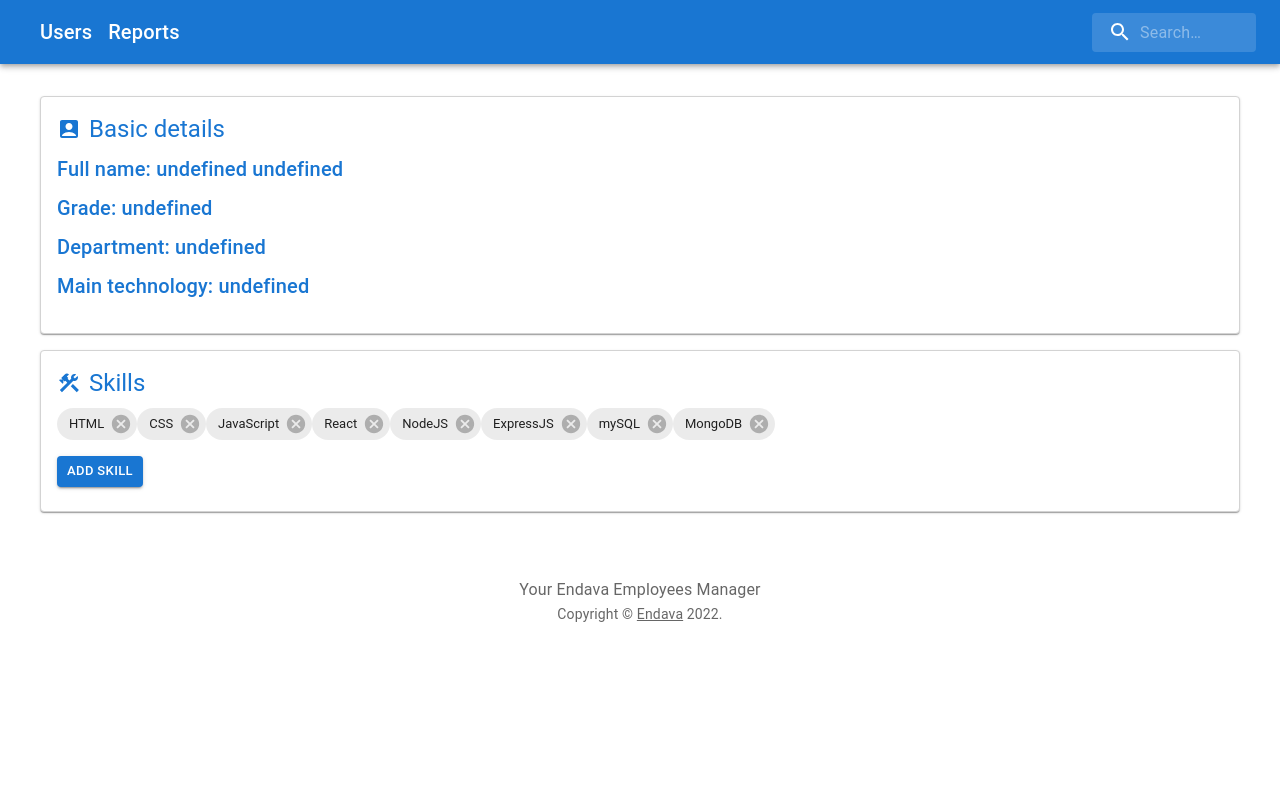
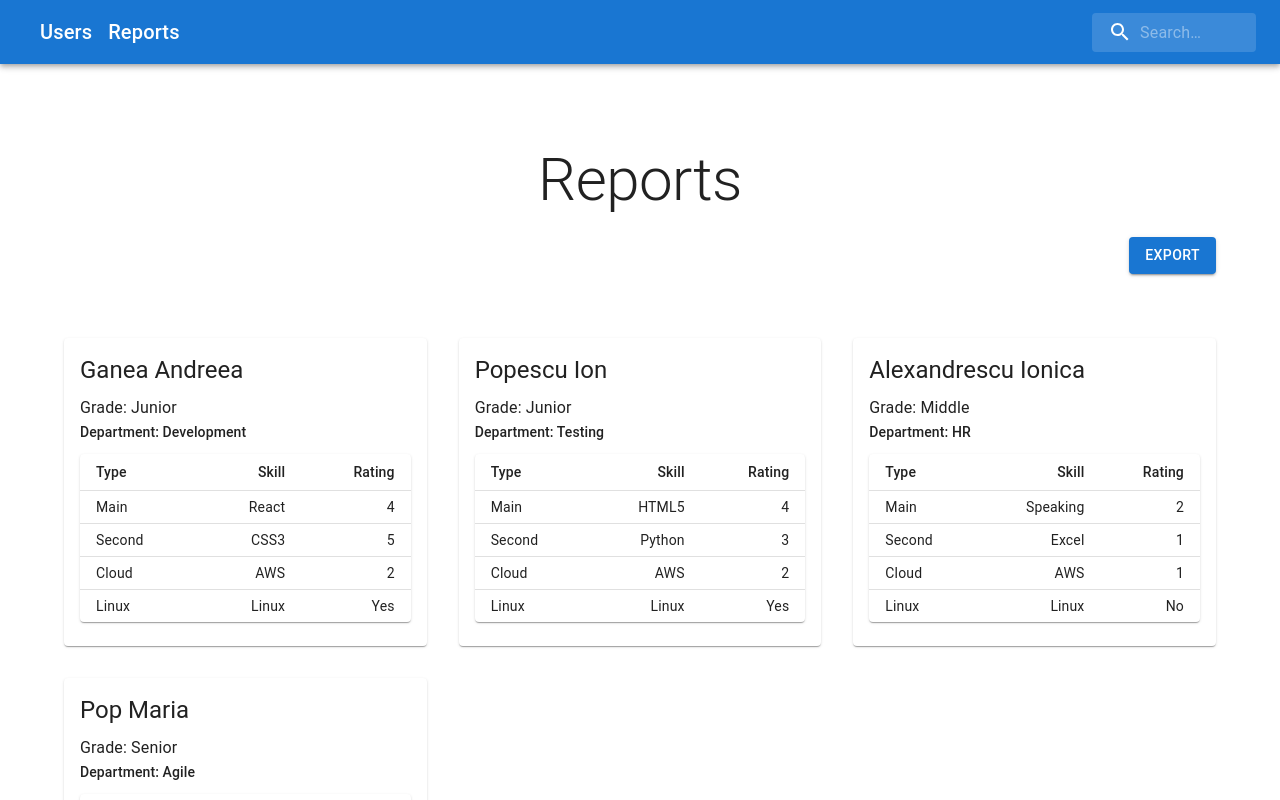
Before and after one commit to Aleku99/employee-manager, a React (Create React App) app: page / in a window 1280 px wide. Shown: the top 800 px of the page. Built offline with nearby package versions, Linux system fonts and the light colour scheme.

Commit message:
Updated Reports Page
- Created table cells for the skills
- Created "Export" button for exporting data to Excel

```diff
--- a/package.json
+++ b/package.json
@@ -10,12 +10,12 @@
     "@mui/icons-material": "^5.8.4",
     "@mui/material": "^5.9.2",
     "@testing-library/jest-dom": "^5.16.4",
-    "@testing-library/react": "^13.3.0",
     "@testing-library/user-event": "^13.5.0",
     "react": "17.0.0",
     "react-dom": "17.0.0",
     "react-scripts": "5.0.1",
-    "web-vitals": "^2.1.4"
+    "web-vitals": "^2.1.4",
+    "xlsx": "^0.18.5"
   },
   "scripts": {
     "start": "react-scripts start",
--- a/src/App.js
+++ b/src/App.js
@@ -10,7 +10,7 @@ function App() {
   return (
     <>
       <NavBar />
-      <UserSkills />
+      <ReportScreen />
       <MainFooter title="Your Endava Employees Manager" />
     </>
   );
--- /dev/null
+++ b/src/components/ExportData/ExportData.jsx
@@ -0,0 +1,50 @@
+import React from "react";
+import Container from "@mui/material/Container";
+import { Button } from "@mui/material";
+import * as XLSX from "xlsx";
+
+function ExportData(props) {
+  const { cards } = props;
+  console.log(cards);
+  let excelArray = [];
+  for (let i = 0; i < cards.length; i++) {
+    excelArray.push({
+      Id: cards[i].userId,
+      Name: cards[i].name,
+      Surname: cards[i].surname,
+      Grade: cards[i].grade,
+      Department: cards[i].department,
+      "Main Technology": cards[i].mainTechnology.technologyName,
+      "Main Rating": cards[i].mainTechnology.rating,
+      "Secondary Technology": cards[i].secondaryTechnology.technologyName,
+      "Secondary Rating": cards[i].secondaryTechnology.rating,
+      "Cloud Knowledge": cards[i].cloudKnowledge.technologyName,
+      "Cloud Rating": cards[i].cloudKnowledge.rating,
+      "Linux Knowledge": cards[i].linuxKnowledge.technologyName,
+      "Linux Rating": cards[i].linuxKnowledge.value ? "Yes" : "No",
+    });
+  }
+  const handleExport = () => {
+    let wb = XLSX.utils.book_new();
+    let ws = XLSX.utils.json_to_sheet(excelArray);
+    console.log(ws);
+    XLSX.utils.book_append_sheet(wb, ws, "MySheet1");
+    XLSX.writeFile(wb, "MyExcel.xlsx");
+  };
+  return (
+    <>
+      <Container
+        sx={{
+          display: "flex",
+          justifyContent: "flex-end",
+        }}
+      >
+        <Button variant="contained" onClick={handleExport}>
+          Export
+        </Button>
+      </Container>
+    </>
+  );
+}
+
+export default ExportData;
--- /dev/null
+++ b/src/components/Table/Table.jsx
@@ -0,0 +1,68 @@
+import React from "react";
+import Table from "@mui/material/Table";
+import TableBody from "@mui/material/TableBody";
+import TableCell from "@mui/material/TableCell";
+import TableContainer from "@mui/material/TableContainer";
+import TableHead from "@mui/material/TableHead";
+import TableRow from "@mui/material/TableRow";
+import Paper from "@mui/material/Paper";
+import TableRows from "../../components/TableRows/TableRows";
+
+function ReportsTable(props) {
+  // console.log("Table: ", props.cardProp);
+  const card = props.cardProp;
+  return (
+    <>
+      <TableContainer component={Paper}>
+        <Table sx={{ minWidth: 150 }} size="small" aria-label="Reports table">
+          <TableHead>
+            <TableRow>
+              <TableCell>Type</TableCell>
+              <TableCell align="right">Skill</TableCell>
+              <TableCell align="right">Rating</TableCell>
+            </TableRow>
+          </TableHead>
+          <TableBody>
+            <TableRows
+              card={[
+                "Main",
+                card.userId + 0,
+                card.mainTechnology.technologyName,
+                card.mainTechnology.rating,
+              ]}
+            />
+
+            <TableRows
+              card={[
+                "Second",
+                card.userId + 1,
+                card.secondaryTechnology.technologyName,
+                card.secondaryTechnology.rating,
+              ]}
+            />
+
+            <TableRows
+              card={[
+                "Cloud",
+                card.userId + 2,
+                card.cloudKnowledge.technologyName,
+                card.cloudKnowledge.rating,
+              ]}
+            />
+
+            <TableRows
+              card={[
+                "Linux",
+                card.userId + 3,
+                card.linuxKnowledge.technologyName,
+                card.linuxKnowledge.value ? "Yes" : "No",
+              ]}
+            />
+          </TableBody>
+        </Table>
+      </TableContainer>
+    </>
+  );
+}
+
+export default ReportsTable;
--- /dev/null
+++ b/src/components/TableRows/TableRows.jsx
@@ -0,0 +1,28 @@
+import React from "react";
+import TableCell from "@mui/material/TableCell";
+import TableRow from "@mui/material/TableRow";
+
+const TableRows = (props) => {
+  // console.log("TableRows: ", props.card);
+  const card = props.card;
+  return (
+    <>
+      <TableRow
+        key={card[1]}
+        sx={{
+          "&:last-child td, &:last-child th": {
+            border: 0,
+          },
+        }}
+      >
+        <TableCell component="th" scope="row">
+          {card[0]}
+        </TableCell>
+        <TableCell align="right">{card[2]}</TableCell>
+        <TableCell align="right">{card[3]}</TableCell>
+      </TableRow>
+    </>
+  );
+};
+
+export default TableRows;
--- a/src/pages/ReportScreen/ReportScreen.jsx
+++ b/src/pages/ReportScreen/ReportScreen.jsx
@@ -3,27 +3,19 @@ import Card from "@mui/material/Card";
 import CardContent from "@mui/material/CardContent";
 import CssBaseline from "@mui/material/CssBaseline";
 import Grid from "@mui/material/Grid";
-import Stack from "@mui/material/Stack";
-import Box from "@mui/material/Box";
 import Typography from "@mui/material/Typography";
 import Container from "@mui/material/Container";
 import { createTheme, ThemeProvider } from "@mui/material/styles";
-import Table from "@mui/material/Table";
-import TableBody from "@mui/material/TableBody";
-import TableCell from "@mui/material/TableCell";
-import TableContainer from "@mui/material/TableContainer";
-import TableHead from "@mui/material/TableHead";
-import TableRow from "@mui/material/TableRow";
-import Paper from "@mui/material/Paper";
+import ReportsTable from "../../components/Table/Table";
+import ExportData from "../../components/ExportData/ExportData";
 
 const theme = createTheme();
-
 const cards = [
   {
     userId: 0,
     name: "Ganea",
     surname: "Andreea",
-    grade: "Developer",
+    grade: "Junior",
     department: "Development",
     mainTechnology: {
       technologyName: "React",
@@ -39,26 +31,72 @@ const cards = [
     },
     linuxKnowledge: {
       technologyName: "Linux",
-      value: false,
+      value: true,
     },
   },
   {
     userId: 1,
     name: "Popescu",
     surname: "Ion",
-    grade: "Developer",
-    department: "Development",
+    grade: "Junior",
+    department: "Testing",
     mainTechnology: {
-      technologyName: "React",
+      technologyName: "HTML5",
       rating: 4,
     },
     secondaryTechnology: {
-      technologyName: "CSS3",
+      technologyName: "Python",
+      rating: 3,
+    },
+    cloudKnowledge: {
+      technologyName: "AWS",
+      rating: 2,
+    },
+    linuxKnowledge: {
+      technologyName: "Linux",
+      value: true,
+    },
+  },
+  {
+    userId: 2,
+    name: "Alexandrescu",
+    surname: "Ionica",
+    grade: "Middle",
+    department: "HR",
+    mainTechnology: {
+      technologyName: "Speaking",
+      rating: 2,
+    },
+    secondaryTechnology: {
+      technologyName: "Excel",
+      rating: 1,
+    },
+    cloudKnowledge: {
+      technologyName: "AWS",
+      rating: 1,
+    },
+    linuxKnowledge: {
+      technologyName: "Linux",
+      value: false,
+    },
+  },
+  {
+    userId: 3,
+    name: "Pop",
+    surname: "Maria",
+    grade: "Senior",
+    department: "Agile",
+    mainTechnology: {
+      technologyName: "Kanban",
+      rating: 5,
+    },
+    secondaryTechnology: {
+      technologyName: "Scrum",
       rating: 5,
     },
     cloudKnowledge: {
       technologyName: "AWS",
-      rating: 2,
+      rating: 5,
     },
     linuxKnowledge: {
       technologyName: "Linux",
@@ -67,6 +105,7 @@ const cards = [
   },
 ];
 
+// console.log(excelArray);
 export default function ReportsScreen() {
   // const cards = props.cards.map((card) => card);
 
@@ -74,14 +113,14 @@ export default function ReportsScreen() {
     <ThemeProvider theme={theme}>
       <CssBaseline />
       <main>
-        <Box
+        <Container
+          maxWidth="sm"
           sx={{
             bgcolor: "background.paper",
             pt: 8,
-            pb: 6,
+            mt: 2,
           }}
         >
-          <Container maxWidth="sm">
           <Typography
             component="h1"
             variant="h2"
@@ -89,17 +128,11 @@ export default function ReportsScreen() {
             color="text.primary"
             gutterBottom
           >
-              Album layout
+            Reports
           </Typography>
-            <Stack
-              sx={{ pt: 4 }}
-              direction="row"
-              spacing={2}
-              justifyContent="center"
-            ></Stack>
         </Container>
-        </Box>
-        <Container sx={{ py: 8 }} width="50%">
+        <ExportData cards={cards} />
+        <Container sx={{ py: 8 }}>
           <Grid container spacing={4}>
             {cards.map((card) => (
               <Grid item key={card.userId} xs={12} sm={6} md={4}>
@@ -111,92 +144,19 @@ export default function ReportsScreen() {
                   }}
                 >
                   <CardContent sx={{ flexGrow: 1 }}>
-                    <Typography gutterBottom variant="h5" component="h2">
-                      {`${card.name} ${card.surname}`}
-                    </Typography>
-                    <Typography variant="subtitle1">{card.grade}</Typography>
-                    <Typography variant="subtitle2">
-                      {card.department}
-                    </Typography>
-                    <TableContainer component={Paper}>
-                      <Table
-                        sx={{ minWidth: 650 }}
-                        size="small"
-                        aria-label="a dense table"
-                      >
-                        <TableHead>
-                          <TableRow>
-                            <TableCell>Skill</TableCell>
-                            <TableCell align="right">Rating</TableCell>
-                          </TableRow>
-                        </TableHead>
-                        <TableBody>
-                          <TableRow
-                            key={card.userId}
-                            sx={{
-                              "&:last-child td, &:last-child th": {
-                                border: 0,
-                              },
-                            }}
-                          >
-                            <TableCell component="th" scope="row">
-                              {card.mainTechnology.technologyName}
-                            </TableCell>
-                            <TableCell align="right">
-                              {card.mainTechnology.rating}
-                            </TableCell>
-                          </TableRow>
+                    <Typography
+                      gutterBottom
+                      variant="h5"
+                      component="h2"
+                    >{`${card.name} ${card.surname}`}</Typography>
 
-                          <TableRow
-                            key={card.userId}
-                            sx={{
-                              "&:last-child td, &:last-child th": {
-                                border: 0,
-                              },
-                            }}
-                          >
-                            <TableCell component="th" scope="row">
-                              {card.secondaryTechnology.technologyName}
-                            </TableCell>
-                            <TableCell align="right">
-                              {card.secondaryTechnology.rating}
-                            </TableCell>
-                          </TableRow>
+                    <Typography variant="subtitle1">{`Grade: ${card.grade}`}</Typography>
+                    <Typography
+                      variant="subtitle2"
+                      paddingBottom="10px"
+                    >{`Department: ${card.department}`}</Typography>
 
-                          <TableRow
-                            key={card.userId}
-                            sx={{
-                              "&:last-child td, &:last-child th": {
-                                border: 0,
-                              },
-                            }}
-                          >
-                            <TableCell component="th" scope="row">
-                              {card.cloudKnowledge.technologyName}
-                            </TableCell>
-                            <TableCell align="right">
-                              {card.cloudKnowledge.rating}
-                            </TableCell>
-                          </TableRow>
-
-                          <TableRow
-                            key={card.userId}
-                            sx={{
-                              "&:last-child td, &:last-child th": {
-                                border: 0,
-                              },
-                            }}
-                          >
-                            <TableCell component="th" scope="row">
-                              {card.linuxKnowledge.technologyName}
-                            </TableCell>
-                            <TableCell align="right">
-                              {card.linuxKnowledge.value}
-                            </TableCell>
-                          </TableRow>
-                        </TableBody>
-                      </Table>
-                    </TableContainer>
+                    <ReportsTable cardProp={card} />
                   </CardContent>
                 </Card>
               </Grid>
```
Also changed, not shown: 1 other file (tests, documents, lock files or other folders). Lines whose indentation alone changed are shown as unchanged.
